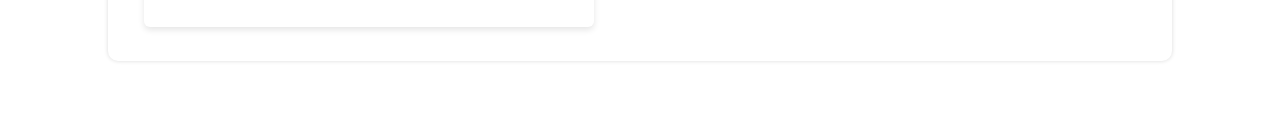
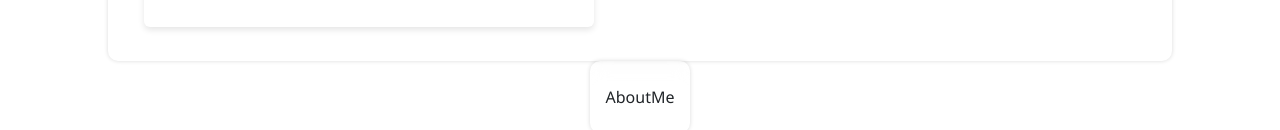
Before and after one commit to fernanjacome/malu-portfolio, a Next.js app: page / in a window 1280 px wide. Shown: the part 706-836 px from the top of the page. Before the commit the page ends 800 px from the top, so only its background shows below. Built offline with nearby package versions, Linux system fonts and the light colour scheme.

Commit message:
About Me e Index

```diff
--- a/src/components/AboutMe.js
+++ b/src/components/AboutMe.js
@@ -2,7 +2,10 @@ import React from 'react'
 
 const AboutMe = () => {
   return (
-    <div>AboutMe</div>
+    <section>
+        <div>
+        AboutMe
+            </div></section>
   )
 }
 
--- a/src/pages/index.js
+++ b/src/pages/index.js
@@ -2,12 +2,14 @@ import Image from "next/image";
 import localFont from "next/font/local";
 import Navbar from "@/components/Navbar";
 import Hero from "@/components/Hero";
+import AboutMe from "@/components/AboutMe";
 
 export default function Home() {
   return (
     <div className="main-content">
       <Navbar />
       <Hero />
+      <AboutMe />
     </div>
   );
 }
```
